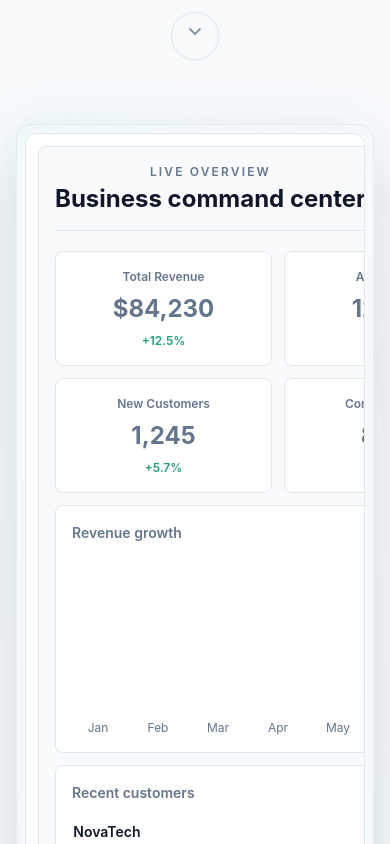
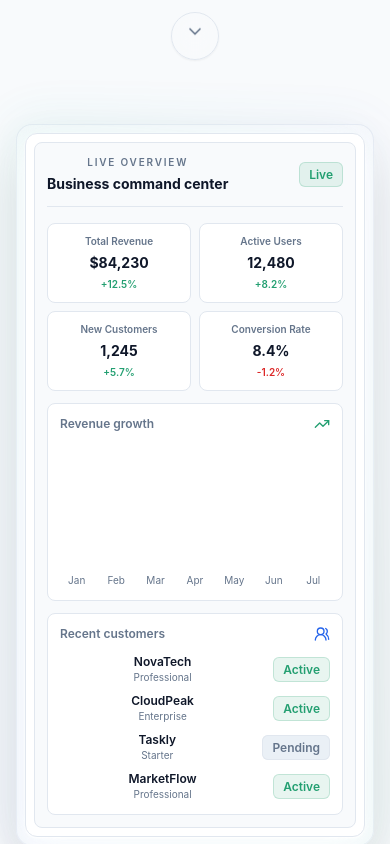
Before and after one commit to shantopaul/SaaS-Dashboard-Website, a React (Vite) app: page / in a window 390 px wide. Shown: the part 780-1624 px from the top of the page. Built offline with nearby package versions, Linux system fonts and the light colour scheme.

Commit message:
Optimize dashboard preview mockup responsiveness on mobile viewports

```diff
--- a/src/pages/public/LandingPage.tsx
+++ b/src/pages/public/LandingPage.tsx
@@ -436,31 +436,35 @@ export function LandingPage() {
 
 function DashboardPreview() {
   return (
-    <div className="mx-auto w-full min-w-0 max-w-6xl overflow-x-auto rounded-xl border border-border bg-card p-3 shadow-card">
-      <div className="min-w-[480px] rounded-lg border border-border bg-background p-4">
-        <div className="mb-5 flex items-center justify-between gap-4 border-b border-border pb-4">
+    <div className="mx-auto w-full min-w-0 max-w-6xl rounded-xl border border-border bg-card p-2 sm:p-3 shadow-card">
+      <div className="w-full rounded-lg border border-border bg-background p-3 sm:p-4">
+        <div className="mb-4 flex items-center justify-between gap-4 border-b border-border pb-3 sm:pb-4">
           <div>
-            <p className="text-caption font-semibold uppercase tracking-[0.18em] text-muted-foreground">
+            <p className="text-[10px] sm:text-caption font-semibold uppercase tracking-[0.18em] text-muted-foreground">
               Live overview
             </p>
-            <h2 className="mt-1 text-heading-md">Business command center</h2>
+            <h2 className="mt-1 text-sm sm:text-heading-md font-bold text-foreground">
+              Business command center
+            </h2>
           </div>
           <Badge variant="success">Live</Badge>
         </div>
 
-        <div className="grid gap-3 grid-cols-2 md:grid-cols-4">
+        <div className="grid gap-2 sm:gap-3 grid-cols-2 md:grid-cols-4">
           {dashboardStats.map((stat) => (
             <div
-              className="rounded-lg border border-border bg-card p-4"
+              className="rounded-lg border border-border bg-card p-2.5 sm:p-4"
               key={stat.id}
             >
-              <p className="text-caption font-semibold text-muted-foreground">
+              <p className="text-[10px] sm:text-caption font-semibold text-muted-foreground truncate">
                 {stat.title}
               </p>
-              <p className="mt-2 text-heading-md">{stat.value}</p>
+              <p className="mt-1 sm:mt-2 text-sm sm:text-heading-md font-bold text-foreground">
+                {stat.value}
+              </p>
               <p
                 className={cn(
-                  "mt-2 text-caption font-semibold",
+                  "mt-1 sm:mt-2 text-[10px] sm:text-caption font-semibold",
                   stat.trend === "up" ? "text-success" : "text-destructive",
                 )}
               >
@@ -471,22 +475,27 @@ function DashboardPreview() {
         </div>
 
         <div className="mt-3 grid gap-3 lg:grid-cols-[1.4fr_0.8fr]">
-          <div className="rounded-lg border border-border bg-card p-4">
-            <div className="mb-4 flex items-center justify-between">
-              <p className="text-body-sm font-semibold">Revenue growth</p>
-              <TrendingUp aria-hidden="true" className="size-5 text-success" />
+          <div className="rounded-lg border border-border bg-card p-3 sm:p-4">
+            <div className="mb-3 sm:mb-4 flex items-center justify-between">
+              <p className="text-xs sm:text-body-sm font-semibold">
+                Revenue growth
+              </p>
+              <TrendingUp
+                aria-hidden="true"
+                className="size-4 sm:size-5 text-success"
+              />
             </div>
-            <div className="flex h-44 items-end gap-2">
+            <div className="flex h-36 sm:h-44 items-end gap-1.5 sm:gap-2">
               {revenueData.map((item) => (
                 <div
-                  className="flex flex-1 flex-col items-center gap-2"
+                  className="flex flex-1 flex-col items-center gap-1.5 sm:gap-2"
                   key={item.month}
                 >
                   <div
-                    className="w-full rounded-t-md bg-primary"
+                    className="w-full rounded-t bg-primary"
                     style={{ height: `${Math.max(18, item.revenue / 900)}%` }}
                   />
-                  <span className="text-caption text-muted-foreground">
+                  <span className="text-[10px] sm:text-caption text-muted-foreground">
                     {item.month}
                   </span>
                 </div>
@@ -494,26 +503,32 @@ function DashboardPreview() {
             </div>
           </div>
 
-          <div className="rounded-lg border border-border bg-card p-4">
-            <div className="mb-4 flex items-center justify-between">
-              <p className="text-body-sm font-semibold">Recent customers</p>
-              <UsersRound aria-hidden="true" className="size-5 text-primary" />
+          <div className="rounded-lg border border-border bg-card p-3 sm:p-4">
+            <div className="mb-3 sm:mb-4 flex items-center justify-between">
+              <p className="text-xs sm:text-body-sm font-semibold">
+                Recent customers
+              </p>
+              <UsersRound
+                aria-hidden="true"
+                className="size-4 sm:size-5 text-primary"
+              />
             </div>
-            <div className="grid gap-3">
+            <div className="grid gap-2 sm:gap-3">
               {recentCustomers.slice(0, 4).map((customer) => (
                 <div
-                  className="flex items-center justify-between gap-3"
+                  className="flex items-center justify-between gap-2 sm:gap-3"
                   key={customer.id}
                 >
-                  <div>
-                    <p className="text-body-sm font-semibold text-foreground">
+                  <div className="min-w-0 flex-1">
+                    <p className="truncate text-xs sm:text-body-sm font-semibold text-foreground">
                       {customer.company}
                     </p>
-                    <p className="text-caption text-muted-foreground">
+                    <p className="truncate text-[10px] sm:text-caption text-muted-foreground">
                       {customer.plan}
                     </p>
                   </div>
                   <Badge
+                    className="text-[10px] sm:text-xs"
                     variant={customer.status === "Active" ? "success" : "muted"}
                   >
                     {customer.status}
```
